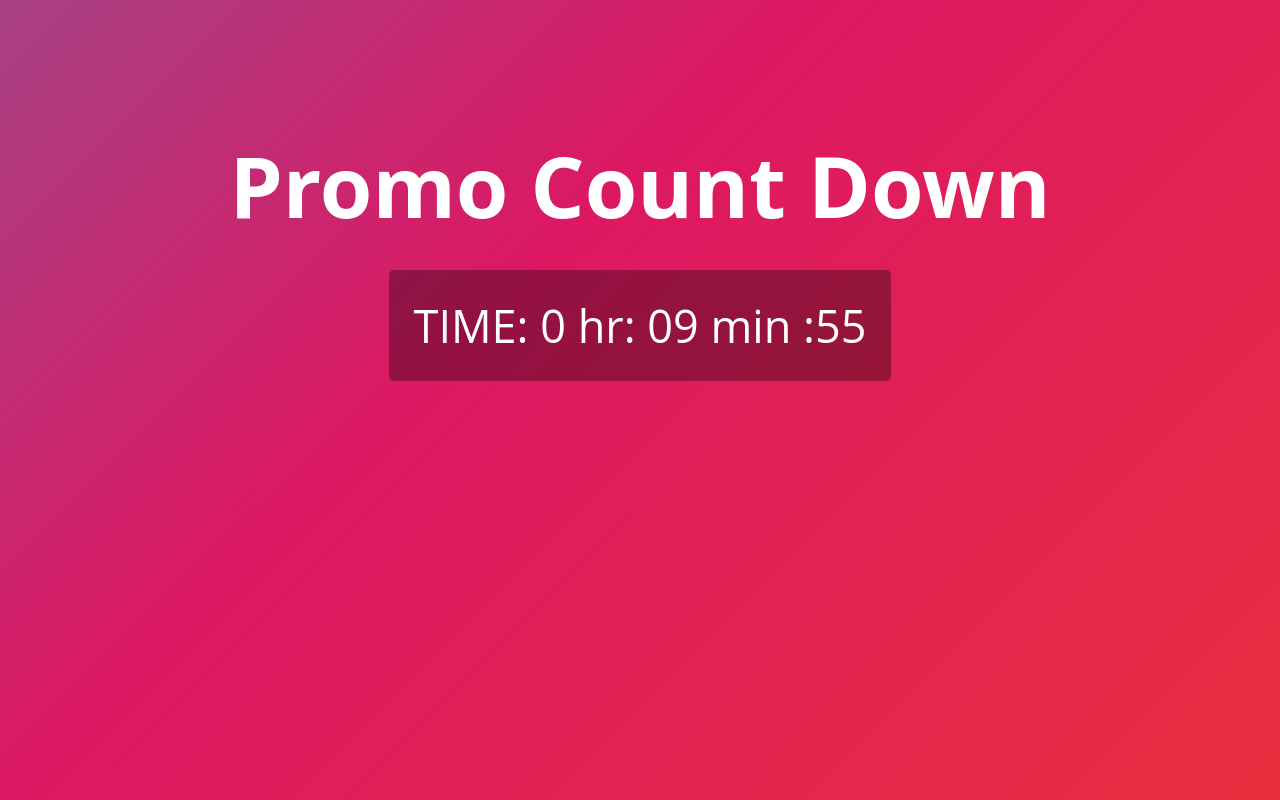
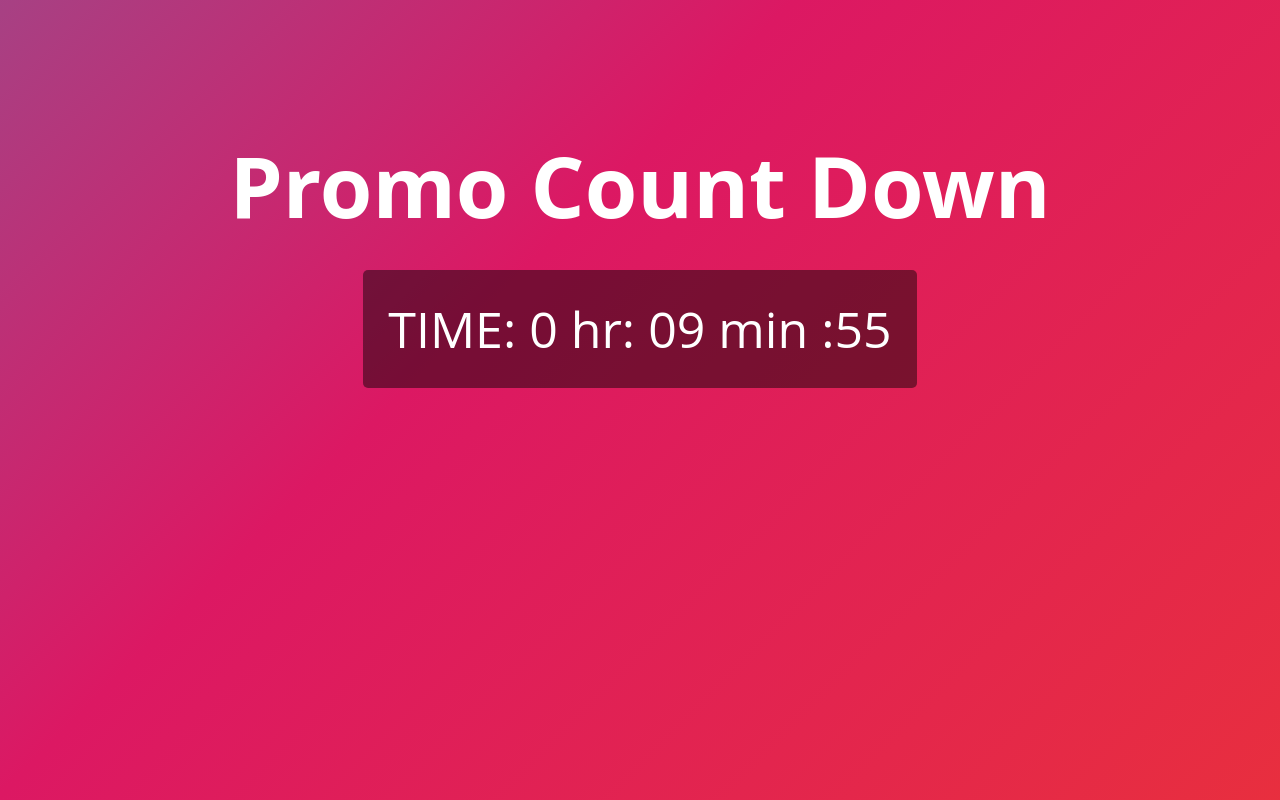
Before and after one commit to nezmustafa123/time_countdown, a plain HTML site: page index.html in a window 1280 px wide. Drawn offline with Linux system fonts and the light colour scheme.

Commit message:
font-size

```diff
--- a/styles.css
+++ b/styles.css
@@ -35,9 +35,9 @@ h1 {
 }
 
 #countdown {
-  background-color: rgba(0, 0, 0, 0.332);
+  background-color: rgba(0, 0, 0, 0.462);
   padding: 25px;
-  font-size: 45px;
-  color: #fff;
+  font-size: 50px;
+  color: rgb(255, 255, 255);
   border-radius: 5px;
 }
```
